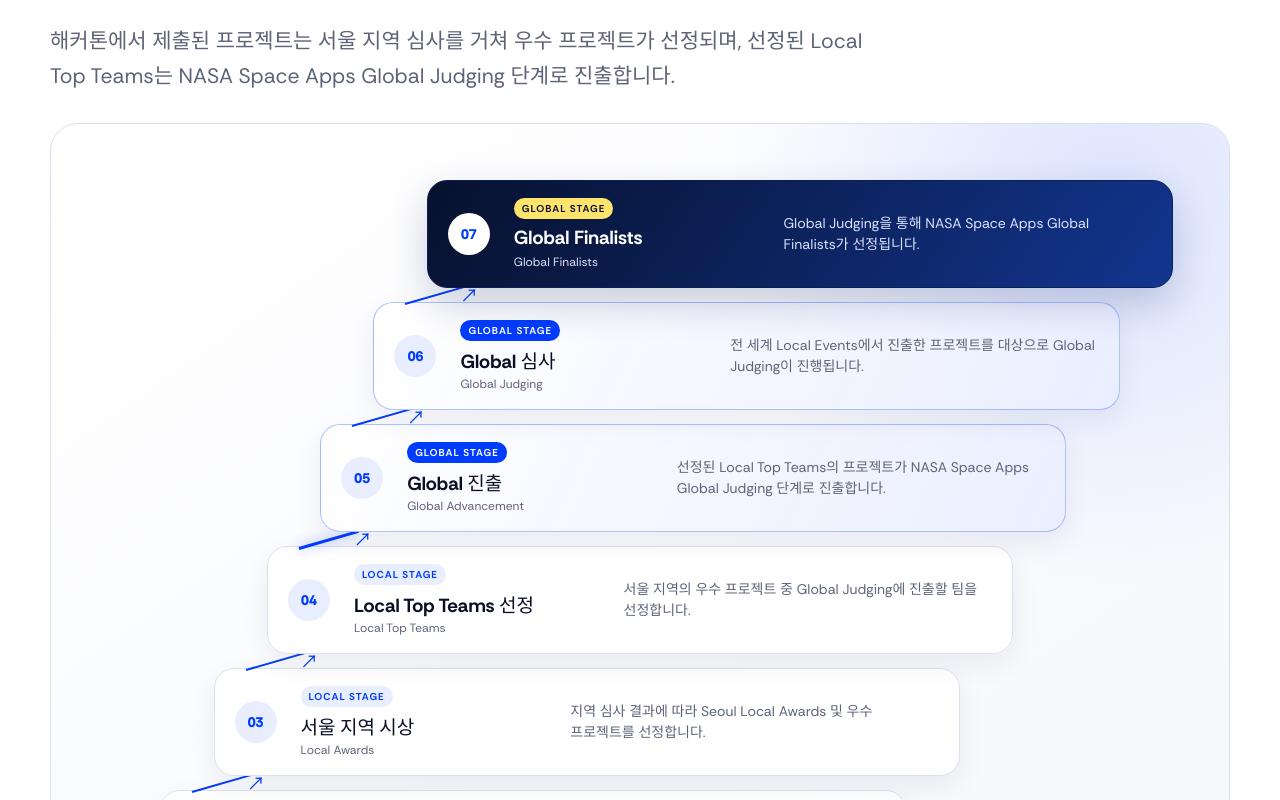
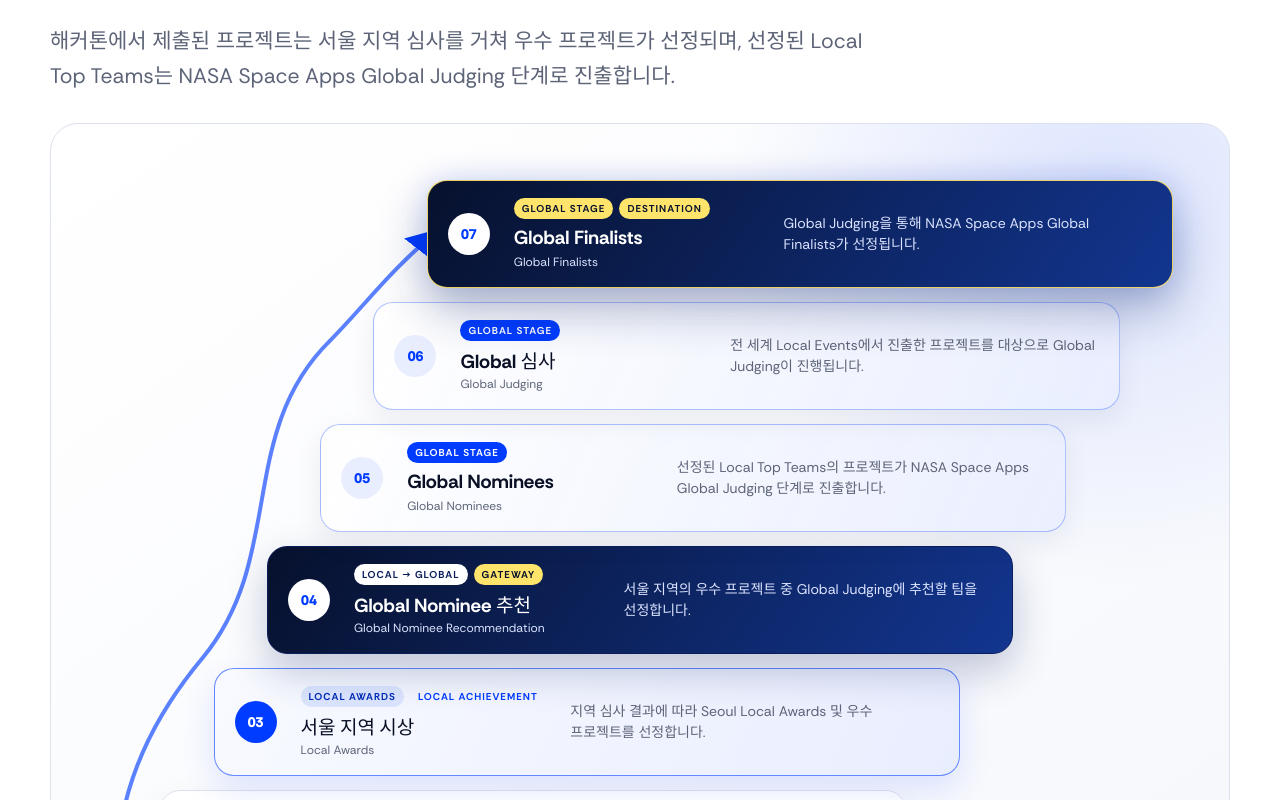
Before and after one commit to SeoulNASASpaceApps/web, a Next.js app in the folder frontend/: page /2026 in a window 1280 px wide. Shown: the part 2600-3400 px from the top of the page. Built offline with nearby package versions, Linux system fonts and the light colour scheme.

Commit message:
refine project journey milestones

```diff
--- a/frontend/src/app/2026/cohort.css
+++ b/frontend/src/app/2026/cohort.css
@@ -78,8 +78,12 @@
 .steps-grid--six p { margin: 0; }
 .project-journey__heading { max-width: 900px; }
 .project-journey__intro { max-width: 820px; margin: 20px 0 0; color: var(--cohort-muted); font-size: clamp(17px, 1.8vw, 21px); line-height: 1.65; word-break: keep-all; }
-.project-journey { overflow: hidden; border: 1px solid var(--cohort-line); border-radius: 28px; padding: clamp(30px, 5vw, 56px); background: radial-gradient(circle at 90% 8%, rgba(0,60,255,.12), transparent 28%), linear-gradient(145deg, #fff 0%, #f5f7fc 100%); }
-.project-journey__steps { position: relative; display: grid; grid-template-columns: repeat(20, minmax(0, 1fr)); grid-template-rows: repeat(7, auto); gap: 14px 0; list-style: none; margin: 0; padding: 0; }
+.project-journey { position: relative; isolation: isolate; overflow: hidden; border: 1px solid var(--cohort-line); border-radius: 28px; padding: clamp(30px, 5vw, 56px); background: radial-gradient(circle at 90% 8%, rgba(0,60,255,.12), transparent 28%), linear-gradient(145deg, #fff 0%, #f5f7fc 100%); }
+.project-journey__arrow { position: absolute; z-index: 0; inset: clamp(20px, 3vw, 36px); width: calc(100% - clamp(40px, 6vw, 72px)); height: calc(100% - clamp(40px, 6vw, 72px)); overflow: visible; pointer-events: none; }
+.project-journey__arrow-path { fill: none; stroke: rgba(0,60,255,.64); stroke-width: 4; stroke-linecap: round; stroke-linejoin: round; vector-effect: non-scaling-stroke; marker-end: url(#project-journey-arrowhead); }
+.project-journey__arrow marker path { fill: var(--cohort-blue); }
+.project-journey__arrow-path--mobile { display: none; }
+.project-journey__steps { position: relative; z-index: 1; display: grid; grid-template-columns: repeat(20, minmax(0, 1fr)); grid-template-rows: repeat(7, auto); gap: 14px 0; list-style: none; margin: 0; padding: 0; }
 .project-journey__step { position: relative; z-index: 1; grid-column-end: span 14; display: grid; grid-template-columns: 48px minmax(0, 1fr); gap: 18px; min-height: 108px; border: 1px solid var(--cohort-line); border-radius: 20px; padding: 16px 20px; background: rgba(255,255,255,.96); box-shadow: 0 10px 28px rgba(18,31,69,.07); }
 .project-journey__step:nth-child(1) { grid-column-start: 1; grid-row: 7; }
 .project-journey__step:nth-child(2) { grid-column-start: 2; grid-row: 6; }
@@ -88,21 +92,27 @@
 .project-journey__step:nth-child(5) { grid-column-start: 5; grid-row: 3; }
 .project-journey__step:nth-child(6) { grid-column-start: 6; grid-row: 2; }
 .project-journey__step:nth-child(7) { grid-column-start: 7; grid-row: 1; }
-.project-journey__step:not(:last-child)::before { content: ""; position: absolute; z-index: -1; top: 0; left: 31px; width: clamp(46px, 5vw, 62px); height: 2px; background: var(--cohort-blue); transform: rotate(-16deg); transform-origin: left center; }
-.project-journey__step:not(:last-child)::after { content: "↗"; position: absolute; top: -22px; left: clamp(70px, 6.7vw, 92px); color: var(--cohort-blue); font: 18px var(--font-rethink-bold), sans-serif; }
-.project-journey__step:nth-child(4)::before { height: 3px; box-shadow: 0 0 12px rgba(0,60,255,.45); }
 .project-journey__number { display: grid; place-items: center; align-self: center; width: 42px; height: 42px; border-radius: 50%; background: #e9eeff; color: var(--cohort-blue); font: 14px var(--font-rethink-extrabold), sans-serif; }
-.project-journey__copy { display: grid; grid-template-columns: minmax(180px, .8fr) minmax(240px, 1.2fr); grid-template-areas: "stage description" "title description" "translation description"; column-gap: 24px; align-items: center; }
-.project-journey__stage { grid-area: stage; width: fit-content; border-radius: 999px; background: #e9eeff; padding: 4px 8px; color: var(--cohort-blue); font: 10px var(--font-rethink-bold), sans-serif; letter-spacing: .1em; }
+.project-journey__copy { display: grid; grid-template-columns: minmax(180px, .8fr) minmax(240px, 1.2fr); grid-template-areas: "labels description" "title description" "translation description"; column-gap: 24px; align-items: center; }
+.project-journey__labels { grid-area: labels; display: flex; flex-wrap: wrap; align-items: center; gap: 6px; }
+.project-journey__stage, .project-journey__milestone { width: fit-content; border-radius: 999px; padding: 4px 8px; font: 10px var(--font-rethink-bold), sans-serif; letter-spacing: .1em; }
+.project-journey__stage { background: #e9eeff; color: var(--cohort-blue); }
+.project-journey__milestone { color: var(--cohort-blue); }
 .project-journey__copy h3 { grid-area: title; margin: 5px 0 1px; font: 19px var(--font-rethink-bold), sans-serif; }
 .project-journey__translation { grid-area: translation; color: var(--cohort-muted); font-size: 12px; }
 .project-journey__copy p { grid-area: description; margin: 0; color: var(--cohort-muted); font-size: 14px; line-height: 1.55; word-break: keep-all; }
 .project-journey__step--global { border-color: rgba(0,60,255,.3); background: linear-gradient(115deg, rgba(255,255,255,.98), rgba(233,238,255,.94)); }
 .project-journey__step--global .project-journey__stage { background: var(--cohort-blue); color: #fff; }
-.project-journey__step:last-child { border-color: #0a1e5c; background: linear-gradient(125deg, #07112d, #12358f); color: #fff; box-shadow: 0 16px 38px rgba(10,30,92,.2); }
-.project-journey__step:last-child .project-journey__number { background: #fff; }
-.project-journey__step:last-child .project-journey__stage { background: #ffe46b; color: #07112d; }
-.project-journey__step:last-child .project-journey__translation, .project-journey__step:last-child .project-journey__copy p { color: #dce4ff; }
+.project-journey__step:nth-child(3) { border-color: rgba(0,60,255,.58); background: linear-gradient(115deg, #f8faff, #e9eeff); box-shadow: 0 14px 34px rgba(0,60,255,.12); }
+.project-journey__step:nth-child(3) .project-journey__number { background: var(--cohort-blue); color: #fff; }
+.project-journey__step:nth-child(3) .project-journey__stage { background: #dbe5ff; color: #002bb7; }
+.project-journey__step:is(:nth-child(1), :nth-child(4), :nth-child(7)) { border-color: #0a1e5c; background: linear-gradient(125deg, #07112d, #12358f); color: #fff; box-shadow: 0 17px 40px rgba(10,30,92,.24); }
+.project-journey__step:is(:nth-child(1), :nth-child(4), :nth-child(7)) .project-journey__number { background: #fff; color: var(--cohort-blue); }
+.project-journey__step:is(:nth-child(1), :nth-child(4), :nth-child(7)) .project-journey__stage { background: #fff; color: #0a1e5c; }
+.project-journey__step:is(:nth-child(1), :nth-child(4), :nth-child(7)) .project-journey__milestone { background: #ffe46b; color: #07112d; }
+.project-journey__step:is(:nth-child(1), :nth-child(4), :nth-child(7)) .project-journey__translation, .project-journey__step:is(:nth-child(1), :nth-child(4), :nth-child(7)) .project-journey__copy p { color: #dce4ff; }
+.project-journey__step:nth-child(7) { border-color: rgba(255,228,107,.9); box-shadow: 0 21px 48px rgba(10,30,92,.32), 0 0 28px rgba(0,60,255,.13); }
+.project-journey__step:nth-child(7) .project-journey__stage { background: #ffe46b; color: #07112d; }
 .split-copy-section { display: grid; grid-template-columns: .9fr 1.1fr; gap: clamp(30px, 7vw, 90px); align-items: start; }
 .large-body-copy { font-size: clamp(18px, 2vw, 24px); line-height: 1.6; }
 .large-body-copy p { margin: 0 0 20px; }
@@ -178,10 +188,11 @@
 
 @media (max-width: 900px) {
   .project-journey { padding: 28px; }
+  .project-journey__arrow { inset: 18px 8px; width: calc(100% - 16px); height: calc(100% - 36px); }
+  .project-journey__arrow-path--desktop { display: none; }
+  .project-journey__arrow-path--mobile { display: block; stroke-width: 3; }
   .project-journey__steps { display: flex; flex-direction: column; gap: 18px; }
-  .project-journey__step { width: 100%; min-height: 0; }
-  .project-journey__step:not(:last-child)::before { z-index: 0; top: auto; bottom: -19px; left: 40px; width: 2px; height: 20px; transform: none; }
-  .project-journey__step:not(:last-child)::after { content: "↓"; top: auto; bottom: -22px; left: 34px; font-size: 14px; }
+  .project-journey__step { width: calc(100% - 28px); min-height: 0; margin-left: 28px; }
 }
 
 @media (max-width: 760px) {
@@ -207,8 +218,6 @@
   .project-journey__copy h3 { margin-top: 9px; }
   .project-journey__translation { display: block; margin-top: 3px; }
   .project-journey__copy p { margin-top: 12px; }
-  .project-journey__step:not(:last-child)::before { left: 35px; }
-  .project-journey__step:not(:last-child)::after { left: 29px; }
   .registration-flow { grid-template-columns: 1fr; }
   .registration-flow__arrow { transform: rotate(90deg); justify-self: center; }
   .timeline-grid { grid-template-columns: repeat(2, 1fr); }
--- a/frontend/src/components/cohort/CohortHome.tsx
+++ b/frontend/src/components/cohort/CohortHome.tsx
@@ -106,15 +106,15 @@
       stage: "local",
     },
     {
-      title: { ko: "Local Top Teams 선정", en: "Local Top Teams" },
+      title: { ko: "Global Nominee 추천", en: "Global Nominee Recommendation" },
       description: {
-        ko: "서울 지역의 우수 프로젝트 중 Global Judging에 진출할 팀을 선정합니다.",
-        en: "Teams advancing to Global Judging are selected from Seoul's outstanding local projects.",
+        ko: "서울 지역의 우수 프로젝트 중 Global Judging에 추천할 팀을 선정합니다.",
+        en: "Teams recommended for Global Judging are selected from Seoul's outstanding local projects.",
       },
       stage: "local",
     },
     {
-      title: { ko: "Global 진출", en: "Global Advancement" },
+      title: { ko: "Global Nominees", en: "Global Nominees" },
       description: {
         ko: "선정된 Local Top Teams의 프로젝트가 NASA Space Apps Global Judging 단계로 진출합니다.",
         en: "Projects from the selected Local Top Teams advance to NASA Space Apps Global Judging.",
@@ -229,14 +229,30 @@
           </p>
         </div>
         <div className="project-journey" aria-label={locale === "ko" ? "프로젝트 진출 단계" : "Project advancement stages"}>
+          <svg className="project-journey__arrow" viewBox="0 0 1000 1000" preserveAspectRatio="none" aria-hidden="true">
+            <defs>
+              <marker id="project-journey-arrowhead" viewBox="0 0 10 10" refX="8" refY="5" markerWidth="8" markerHeight="8" orient="auto-start-reverse">
+                <path d="M 0 0 L 10 5 L 0 10 z" />
+              </marker>
+            </defs>
+            <path className="project-journey__arrow-path project-journey__arrow-path--desktop" d="M 42 910 C 8 790, 35 670, 105 565 C 180 450, 135 310, 220 205 C 252 164, 275 124, 316 82" />
+            <path className="project-journey__arrow-path project-journey__arrow-path--mobile" d="M 35 70 C 8 220, 48 350, 22 500 C 2 650, 48 785, 65 930" />
+          </svg>
           <ol className="project-journey__steps">
             {projectJourneySteps.map((step, index) => (
               <li className={`project-journey__step project-journey__step--${step.stage}`} key={step.title.en}>
                 <span className="project-journey__number">{String(index + 1).padStart(2, "0")}</span>
                 <div className="project-journey__copy">
-                  <span className="project-journey__stage">
-                    {step.stage === "local" ? "LOCAL STAGE" : "GLOBAL STAGE"}
-                  </span>
+                  <div className="project-journey__labels">
+                    <span className="project-journey__stage">
+                      {index === 2 ? "LOCAL AWARDS" : index === 3 ? "LOCAL → GLOBAL" : step.stage === "local" ? "LOCAL STAGE" : "GLOBAL STAGE"}
+                    </span>
+                    {[0, 2, 3, 6].includes(index) ? (
+                      <span className="project-journey__milestone">
+                        {index === 0 ? "START" : index === 2 ? "LOCAL ACHIEVEMENT" : index === 3 ? "GATEWAY" : "DESTINATION"}
+                      </span>
+                    ) : null}
+                  </div>
                   <h3>{step.title[locale]}</h3>
                   <span className="project-journey__translation">
                     {locale === "ko" ? step.title.en : step.title.ko}
```
